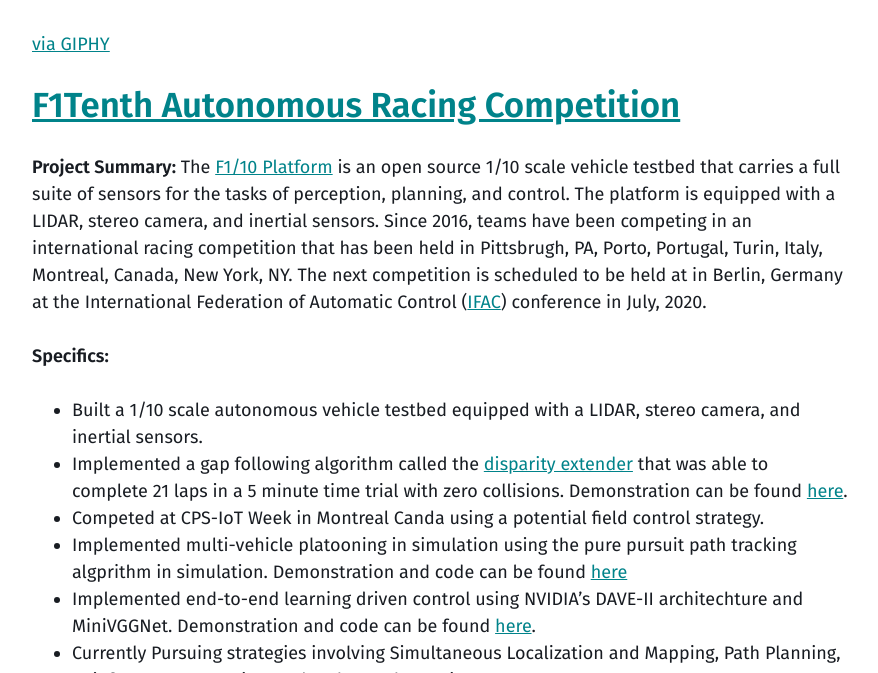
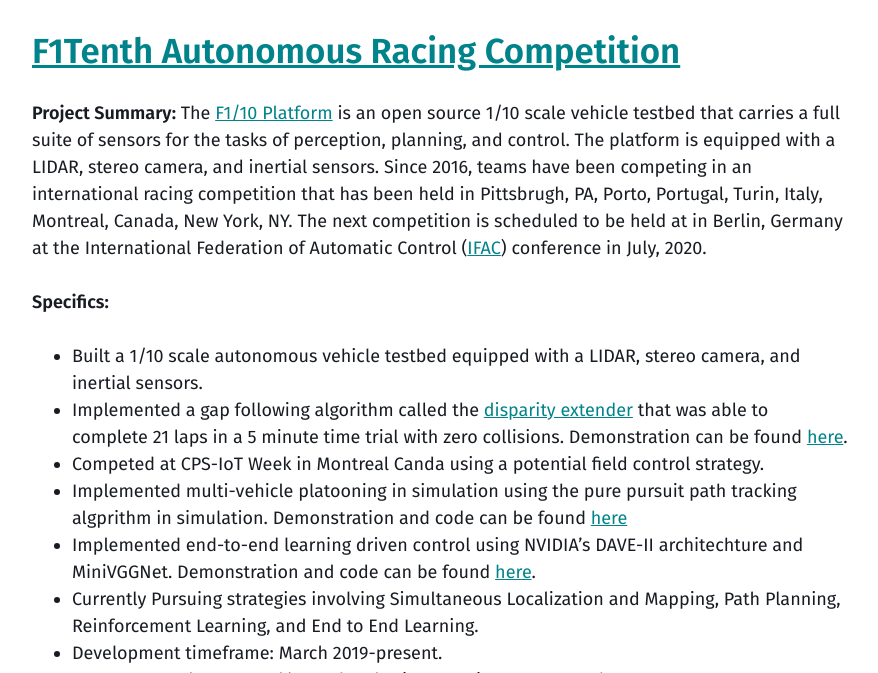
Before and after one commit to pmusau17/pmusau17.github.io, a Jekyll site: the page built from projects.md, in a window 1280 px wide and 900 px high, scrolled down 719 px, cut to the strip 227-900 px from the top of the window. Shown: the whole strip, without its empty margins (40-918 px from the left). Built offline with Jekyll 4.4.1, drawn with Linux system fonts in a browser that asks for light colours; comment, search, counter and statistics services are not loaded.

Commit message:
projects

```diff
--- a/projects.md
+++ b/projects.md
@@ -17,7 +17,7 @@
 - Languages used: Python, C++, C
 
 <p align="center">
-<iframe src="https://giphy.com/embed/j5KhmAswyV6thzxLvf" width="480" height="282" frameBorder="0" class="giphy-embed" allowFullScreen></iframe><p><a href="https://giphy.com/gifs/autonomous-j5KhmAswyV6thzxLvf">via GIPHY</a></p>
+<iframe src="https://media.giphy.com/media/j5KhmAswyV6thzxLvf/" width="480" height="282" frameBorder="0" class="giphy-embed" allowFullScreen></iframe><p><a href="https://giphy.com/gifs/autonomous-j5KhmAswyV6thzxLvf"></a></p>
 </p>
 
 ## [F1Tenth Autonomous Racing Competition](https://github.com/pmusau17/Platooning-F1Tenth)
```
